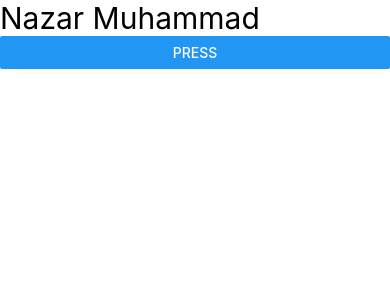
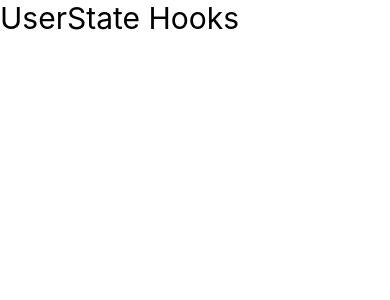
Before and after one commit to inazarm/Learning_RN1, a React Native app: screen / in a window 390 px wide. Shown: the top 300 px of the page. Built offline with nearby package versions, Linux system fonts and the light colour scheme.

Commit message:
array destructuring concept file and useState added

```diff
--- a/App.jsx
+++ b/App.jsx
@@ -1,13 +1,15 @@
 import { View, Text,Button } from 'react-native'
 import React from 'react'
 import OnPress from './src/components/OnPress'
+import UseState from './src/components/UseState'
 // import First from './src/components/first'
 
 const App = () =>{
     return(
         <View>
         {/* <Text style={{fontSize:30,fontWeight:'bold'}}>This is First component</Text> */}
-        <OnPress/>
+        {/* <OnPress/> */}
+        <UseState/>
     </View>
     )
 }
--- /dev/null
+++ b/src/components/UseState.jsx
@@ -0,0 +1,12 @@
+import { View, Text } from 'react-native'
+import React from 'react'
+
+const UserState = () => {
+  return (
+    <View>
+      <Text style={{fontSize:30}}>UserState Hooks</Text>
+    </View>
+  )
+}
+
+export default UserState
```
Also changed, not shown: Array_Destructuring.html (added, +30 -0 lines).
